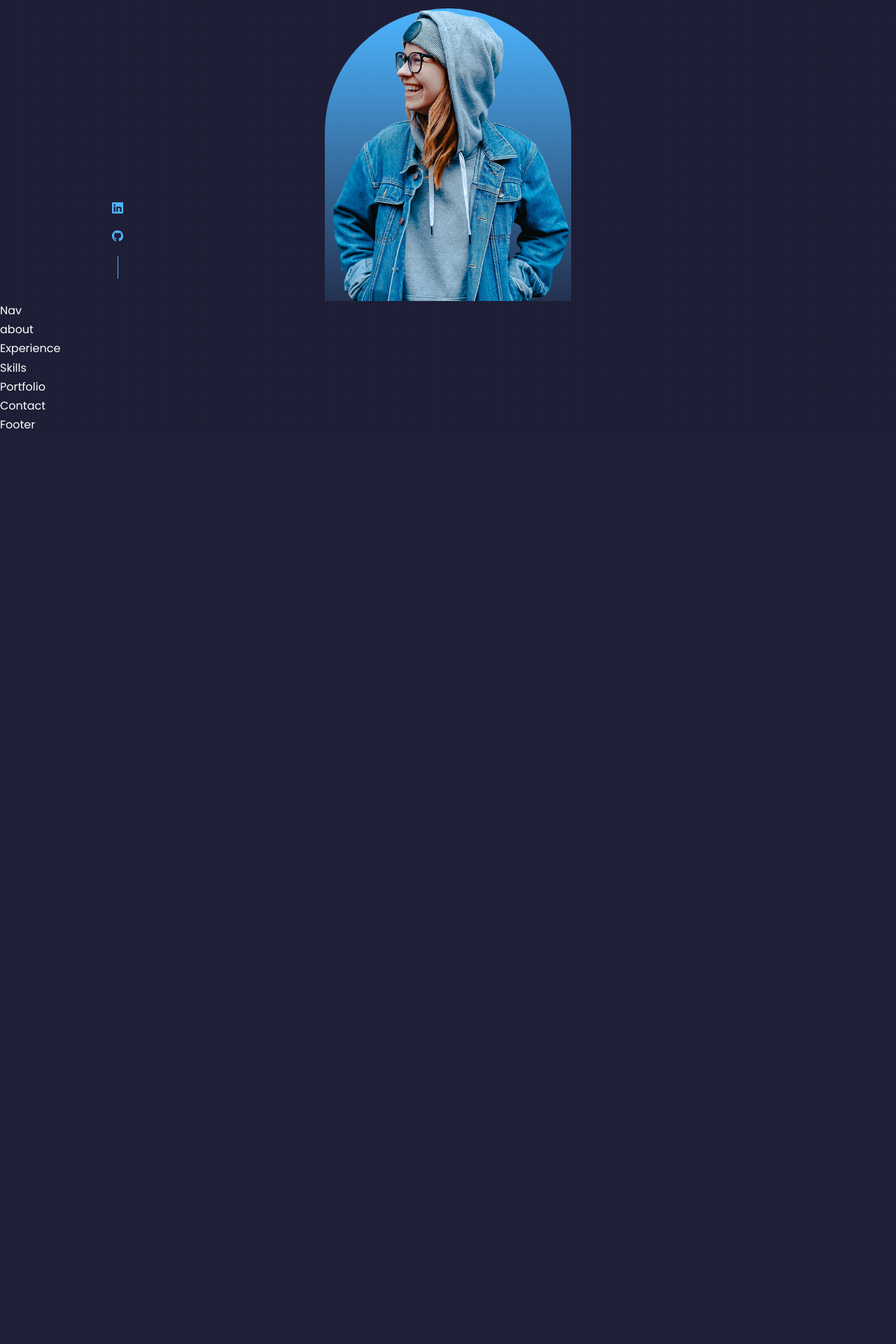
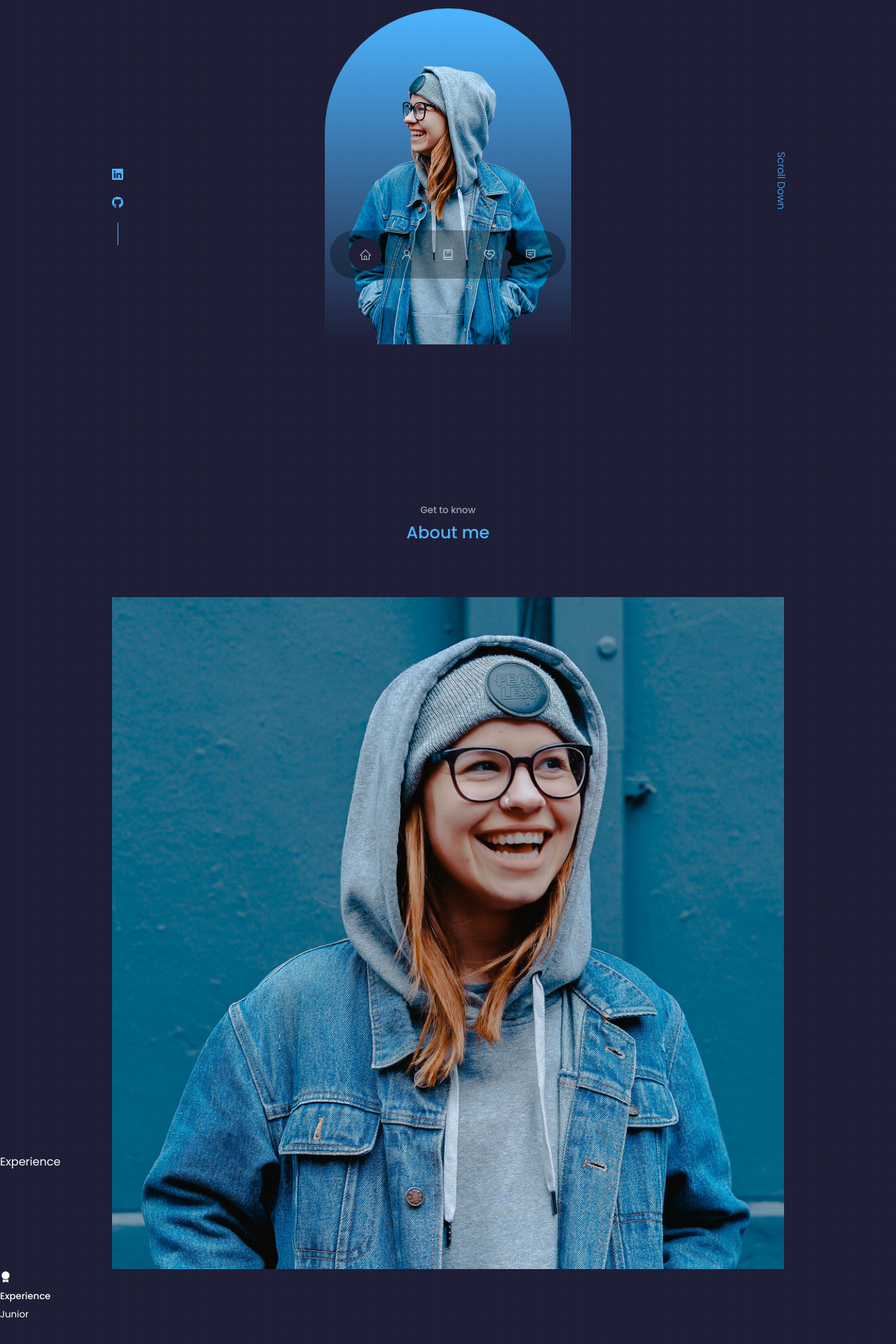
Before and after one commit to CRMAD15/Portfolio, a React (Create React App) app: page / in a window 1280 px wide. Shown: the part 370-2290 px from the top of the page at 70% size. Before the commit the page ends 990 px from the top, so only its background shows below. Built offline with nearby package versions, Linux system fonts and the light colour scheme.

Commit message:
nav bar about and home part

```diff
--- a/src/components/About/About.jsx
+++ b/src/components/About/About.jsx
@@ -1,9 +1,31 @@
 import ReAct from 'react'
 import "./about.css"
-
+import Me from "../../assets/me-about.jpg"
+import { BsAwardFill } from 'react-icons/bs'
 function About() {
     return (
-        <div>about</div>
+        <section id='about'>
+            <h5> Get to know</h5>
+            <h2>About me</h2>
+            <div className="container about_container">
+                <div className="about_me">
+                    <div className="about_me-image">
+                        <img src={Me} alt="about me" />
+                    </div>
+                </div>
+            </div>
+            <div className="about_content">
+                <div className="about_cards">
+                    <article className="about_cards">
+                        <BsAwardFill className='about_icon' />
+                        <h5>Experience</h5>
+                        <small> Junior</small>
+                    </article>
+                </div>
+
+            </div>
+
+        </section>
     )
 }
 export default About
--- a/src/components/Contact/Contact.jsx
+++ b/src/components/Contact/Contact.jsx
@@ -2,7 +2,9 @@ import React from 'react'
 import "./contact.css"
 function Contact() {
     return (
-        <div>Contact</div>
+        <section id='contact'>
+            Contact
+        </section>
     )
 }
 
--- a/src/components/Experience/Experience.jsx
+++ b/src/components/Experience/Experience.jsx
@@ -2,7 +2,9 @@ import React from 'react'
 import "./experience.css"
 function Experience() {
   return (
-    <div>Experience</div>
+    <section id='expirience'>
+      Experience
+    </section>
   )
 }
 
--- a/src/components/Header/header.css
+++ b/src/components/Header/header.css
@@ -1,6 +1,6 @@
 header {
-    height: 100vh;
-    padding-top: 7em;
+    height: 120vh;
+    padding-top: 7rem;
     overflow: hidden;
 }
 
@@ -18,4 +18,36 @@ header {
     left: calc(50% - 11rem);
     margin-top: 4rem;
     border-radius: 12rem 12rem 0 0;
+    overflow: hidden;
+    padding: 5rem 1.5rem 1.5rem 1.5rem;
 }
+
+.scroll_down {
+    position: absolute;
+    right: -2.3rem;
+    bottom: 20rem;
+    transform: rotate(90deg);
+    font-weight: 300;
+    font-size: 0.9rem;
+
+}
+
+/* =====================Media queries (medium devices) =====================*/
+@media screen and (max-width:1024px) {
+
+    .header {
+        height: 68vh;
+    }
+}
+
+/* =====================Media queries (smalldevices) =====================*/
+@media screen and (max-width:600px) {
+    .header {
+        height: 100vh;
+    }
+
+    .scroll_down {
+        display: none;
+    }
+
+}
--- a/src/components/HeaderSocial/header-social.css
+++ b/src/components/HeaderSocial/header-social.css
@@ -5,7 +5,7 @@
     gap: 0.8rem;
     position: absolute;
     left: 0;
-    bottom: 2rem;
+    bottom: 15rem;
 }
 
 .header_socials::after {
@@ -15,3 +15,11 @@
     background: var(--color-primary);
 
 }
+
+/* =====================Media queries (smalldevices) =====================*/
+@media screen and (max-width:600px) {
+    .header_socials {
+        display: none;
+    }
+
+}
--- a/src/components/Nav/Nav.jsx
+++ b/src/components/Nav/Nav.jsx
@@ -1,11 +1,23 @@
-import React from 'react'
+import React, { useState } from 'react';
+import { AiOutlineHome, AiOutlineUser } from 'react-icons/ai'
+import { BiBook, BiMessageAltDetail } from 'react-icons/bi'
+import { RiServiceLine } from 'react-icons/ri'
+
 import "./nav.css"
 
+const Nav = () => {
 
-function Nav() {
+    const [activeNav, setActiveNav] = useState('#')
     return (
-        <div>Nav</div>
-    )
+        <nav>
+            <a href="/#" onClick={() => setActiveNav('#')} className={activeNav === '#' ? 'active' : ''}><AiOutlineHome /></a>
+            <a href="/#about" onClick={() => setActiveNav('#about')} className={activeNav === '#about' ? 'active' : ''}><AiOutlineUser /></a>
+            <a href="/#expirience" onClick={() => setActiveNav('#expirience')} className={activeNav === '#expirience' ? 'active' : ''}><BiBook /></a>
+            <a href="/#skills" onClick={() => setActiveNav('#skills')} className={activeNav === '#skills' ? 'active' : ''}><RiServiceLine /></a>
+            <a href="/#contact" onClick={() => setActiveNav('#contact')} className={activeNav === '#contact' ? 'active' : ''}><BiMessageAltDetail /></a>
+
+        </nav >
+    );
 }
 
-export default Nav
+export default Nav;
--- a/src/components/Nav/nav.css
+++ b/src/components/Nav/nav.css
@@ -0,0 +1,33 @@
+nav {
+    background: rgba(0, 0, 0, 0.3);
+    width: max-content;
+    display: block;
+    padding: 0.7rem 1.7rem;
+    z-index: 2;
+    position: fixed;
+    left: 50%;
+    transform: translateX(-50%);
+    bottom: 2rem;
+    display: flex;
+    gap: 0.8rem;
+    border-radius: 3rem;
+    backdrop-filter: filter(15px);
+}
+
+nav a {
+    border: transparent;
+    padding: 0.9rem;
+    border-radius: 50%;
+    display: flex;
+    color: var(--color-light);
+    font-size: 1.1rem;
+}
+
+nav a:hover {
+
+    background: rgb(0, 0, 0, 0.4);
+}
+
+nav a.active{
+    background:var(--color-bg);
+}
--- a/src/components/Portfolio/Portfolio.jsx
+++ b/src/components/Portfolio/Portfolio.jsx
@@ -3,7 +3,9 @@ import React from 'react'
 
 function Portfolio() {
     return (
-        <div>Portfolio</div>
+        <section id="portfolio">
+            Portfolio
+        </section>
     )
 }
 
--- a/src/components/Skills/Skills.jsx
+++ b/src/components/Skills/Skills.jsx
@@ -3,7 +3,9 @@ import React from 'react'
 
 function Skills() {
     return (
-        <div>Skills</div>
+        <section id="skills">
+            Skills
+        </section>
     )
 }
 
--- a/src/index.css
+++ b/src/index.css
@@ -65,6 +65,7 @@ h1 {
 
 section {
     margin-top: 8em;
+    height: 100vh;
 }
 
 section>h2,
```
